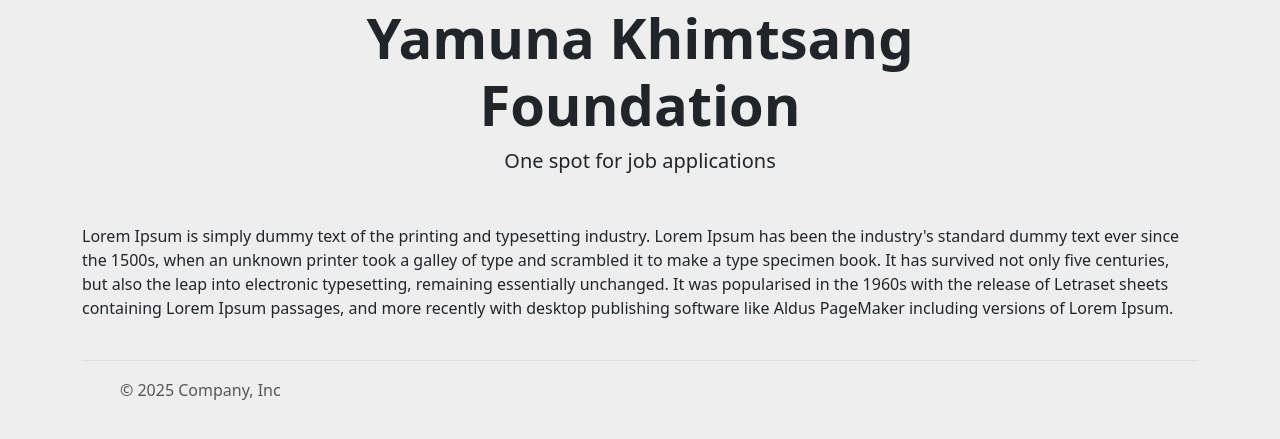
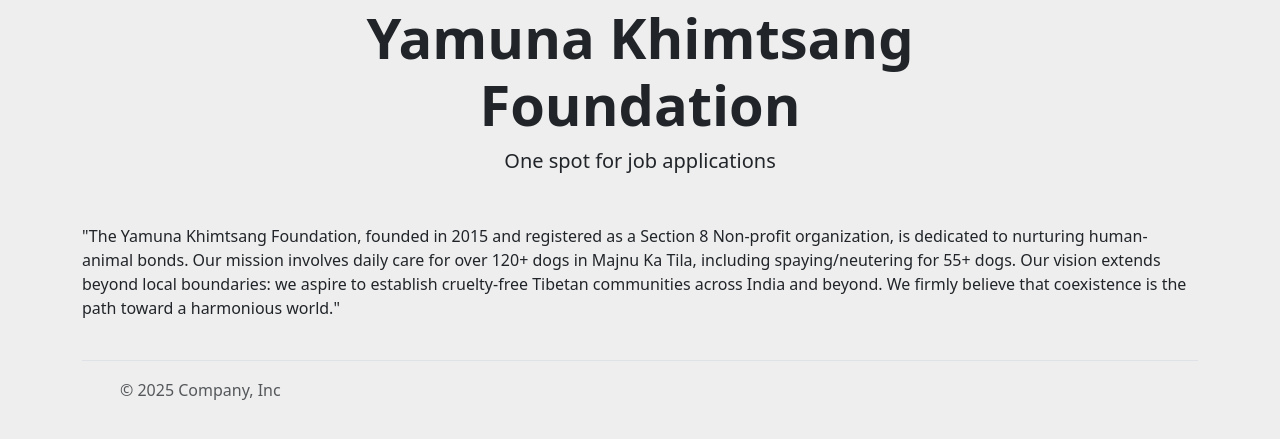
Before and after one commit to dhargyalla/Job-application-portal, a Flask app: page / in a window 1280 px wide. Shown: the part 140-579 px from the top of the page. Run offline with Flask 3, Linux system fonts and the light colour scheme; some libraries are stand-ins or nearby versions.

Commit message:
added text in home page

```diff
--- a/templates/home.html
+++ b/templates/home.html
@@ -17,14 +17,12 @@
             <div class="col">
                 <div class="mt-4">
                   <p>
-                      Lorem Ipsum is simply dummy text of the printing and typesetting industry.
-                      Lorem Ipsum has been the industry's standard dummy text ever since the 1500s,
-                      when an unknown printer took a galley of type and scrambled it to make a type
-                      specimen book. It has survived not only five centuries, but also the leap
-                      into electronic typesetting, remaining essentially unchanged. It was popularised
-                      in the 1960s with the release of Letraset sheets containing Lorem Ipsum passages,
-                      and more recently with desktop publishing software like Aldus PageMaker including
-                      versions of Lorem Ipsum.
+                      "The Yamuna Khimtsang Foundation, founded in 2015 and registered as a Section 8
+                      Non-profit organization, is dedicated to nurturing human-animal bonds.
+                      Our mission involves daily care for over 120+ dogs in Majnu Ka Tila,
+                      including spaying/neutering for 55+ dogs. Our vision extends beyond local boundaries:
+                      we aspire to establish cruelty-free Tibetan communities across India and beyond.
+                      We firmly believe that coexistence is the path toward a harmonious world."
                   </p>
                 </div>
             </div>
```
